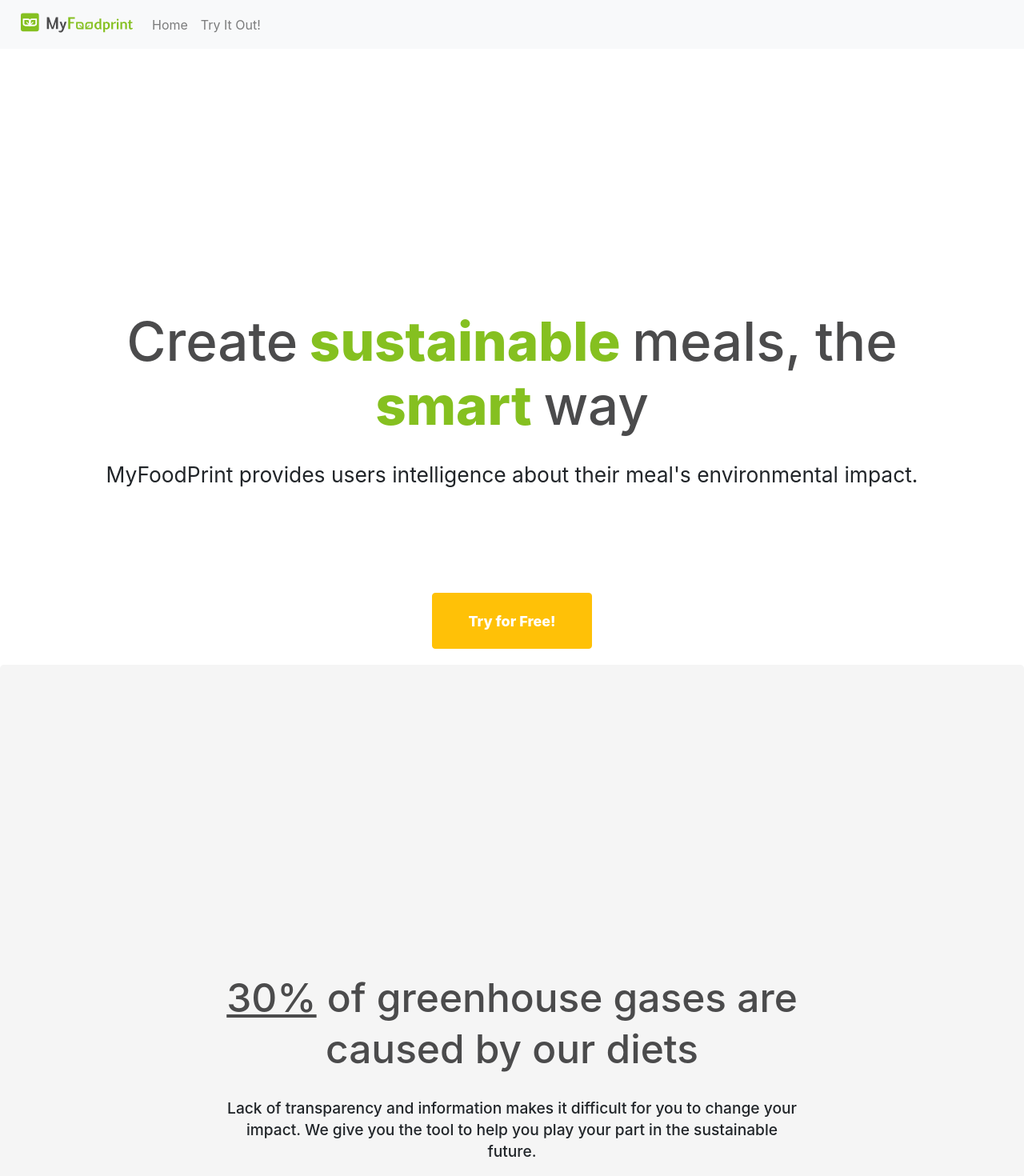
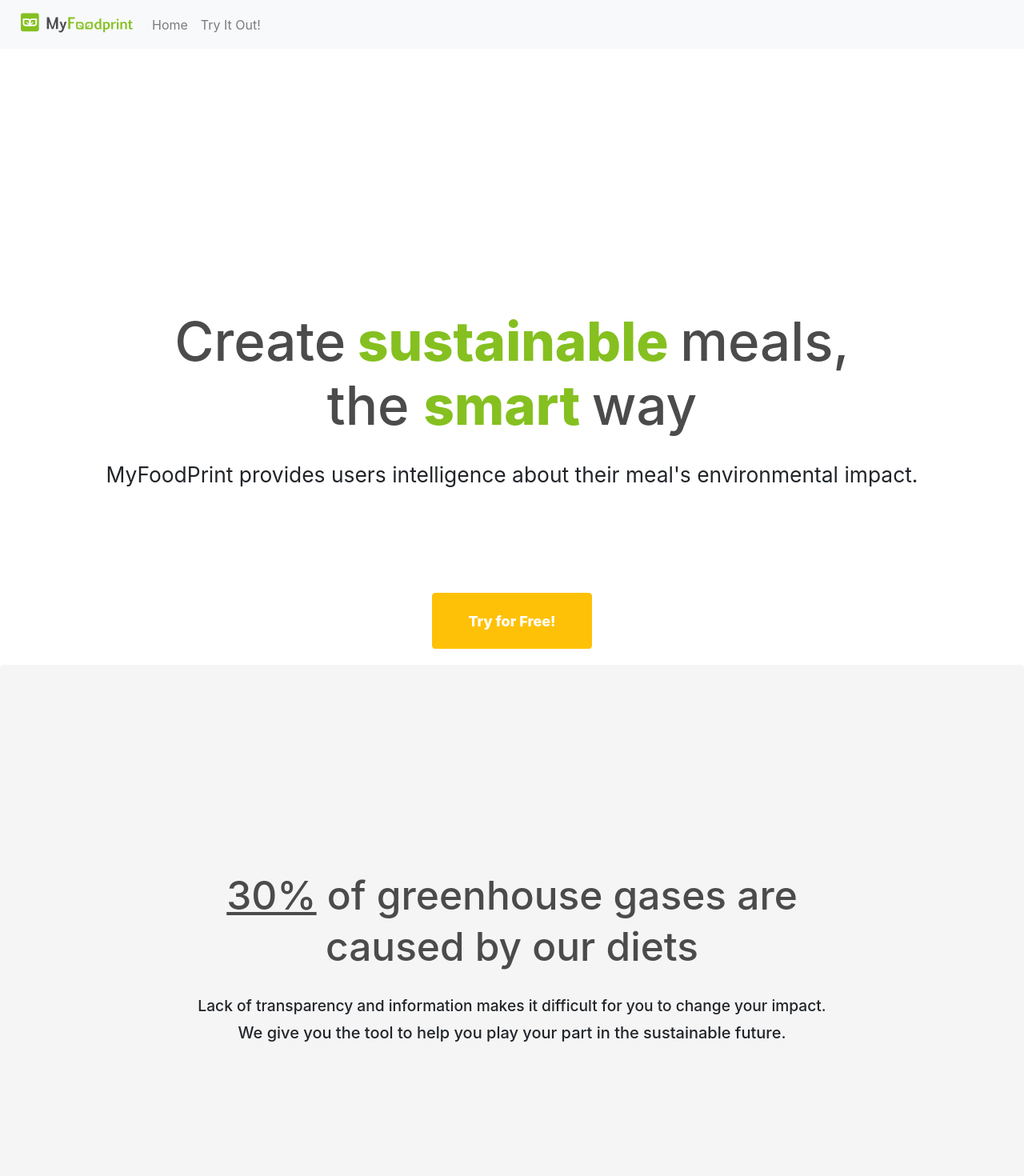
Before and after one commit to CoricovMA/myfoodprint, a React (Create React App) app: page / in a window 1280 px wide. Shown: the top 1470 px of the page at 80% size. Built offline with nearby package versions, Linux system fonts and the light colour scheme; no server answers.

Commit message:
finished implementing mid text

```diff
--- a/src/App.css
+++ b/src/App.css
@@ -56,3 +56,7 @@ html, body. div{
 .container-fluid{
   padding: 0;
 }
+
+div{
+  width: 100%;
+}
--- a/src/Components/HeroText.jsx
+++ b/src/Components/HeroText.jsx
@@ -47,11 +47,10 @@ export default function Intro() {
                 <Jumbotron style={jumboStyle} className='mr-auto'>
                     <h1 style={style}>
                         <div data-aos='fade-down' data-aos-easing='linear'>Create
-                            <span style={spanStyle}> sustainable </span>
-                            meals, the
+                            <span style={spanStyle}> sustainable </span> meals,
                         </div>
                         <div data-aos='fade-up' data-aos-easing='linear'>
-                            <span style={spanStyle}> smart </span>
+                        the <span style={spanStyle}> smart </span>
                             way</div>
                     </h1>
                     <HeroSub/>
--- a/src/Components/MidText.jsx
+++ b/src/Components/MidText.jsx
@@ -8,7 +8,7 @@ export default function MidText(){
         marginBottom: 0,
         backgroundColor: '#f5f5f5',
         textAlign: 'center',
-        paddingTop: '30%'
+        paddingTop: '20%'
     }
 
     const textStyle = {
@@ -24,8 +24,6 @@ export default function MidText(){
         fontSize: '1.2em',
         fontWeight: '450',
         lineHeight: '27.2px',
-        paddingLeft: '20%',
-        paddingRight: '20%',
         paddingTop: '20px'
     }
 
@@ -34,12 +32,14 @@ export default function MidText(){
             marginBottom: 0
         }}>
             <Jumbotron style={midStyle} className='mr-auto'>
-                <h2 style={textStyle} data-aos='fade-left'>
+                <h2 style={textStyle} data-aos='fade-down'>
                     <u>30%</u> of greenhouse gases are caused by our diets
                 </h2>
                 <div data-aos="fade-right" >
                     <h5 style={subTitleStyle}>
                         Lack of transparency and information makes it difficult for you to change your impact.
+                        </h5>
+                        <h5>
                         We give you the tool to help you play your part in the sustainable future.
                     </h5>
                 </div>
```
